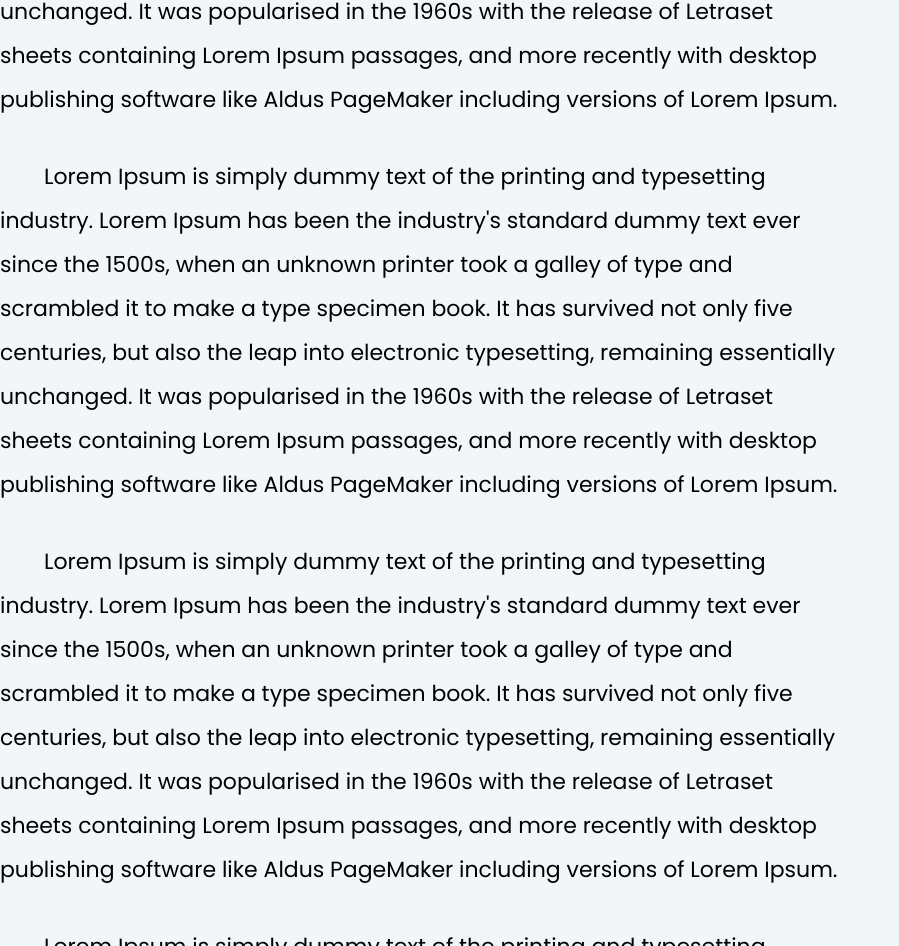
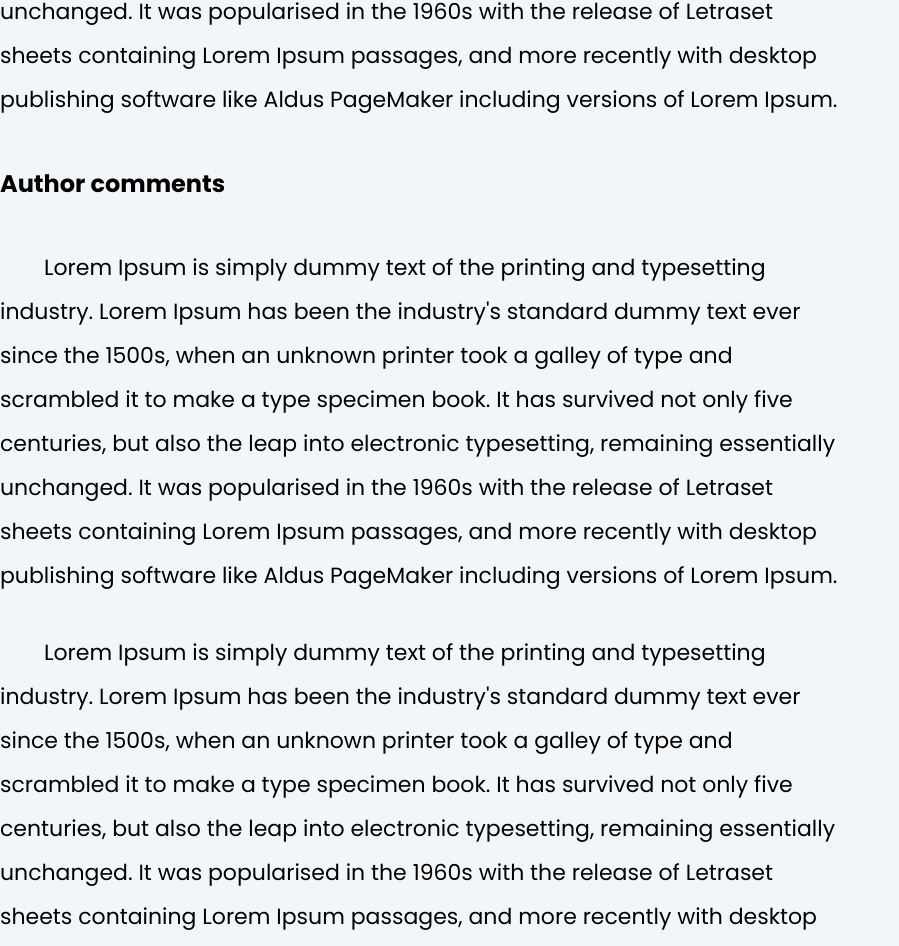
Before and after one commit to claudioacioli/blog, a plain HTML site: page posts/post.html in a window 1280 px wide. Shown: the part 1327-2273 px from the top of the page, without its empty margins (0-899 px from the left). Drawn offline with Linux system fonts and the light colour scheme.

Commit message:
feat: Add some subtitle

```diff
--- a/posts/post.html
+++ b/posts/post.html
@@ -35,6 +35,7 @@
           It was popularised in the 1960s with the release of Letraset sheets containing Lorem Ipsum passages,
           and more recently with desktop publishing software like Aldus PageMaker including versions of Lorem Ipsum.
         </p>
+        <h2 class="mt--1 mb--1">Author comments</h2>
         <p>
           Lorem Ipsum is simply dummy text of the printing and typesetting industry.
           Lorem Ipsum has been the industry's standard dummy text ever since the 1500s,
```
